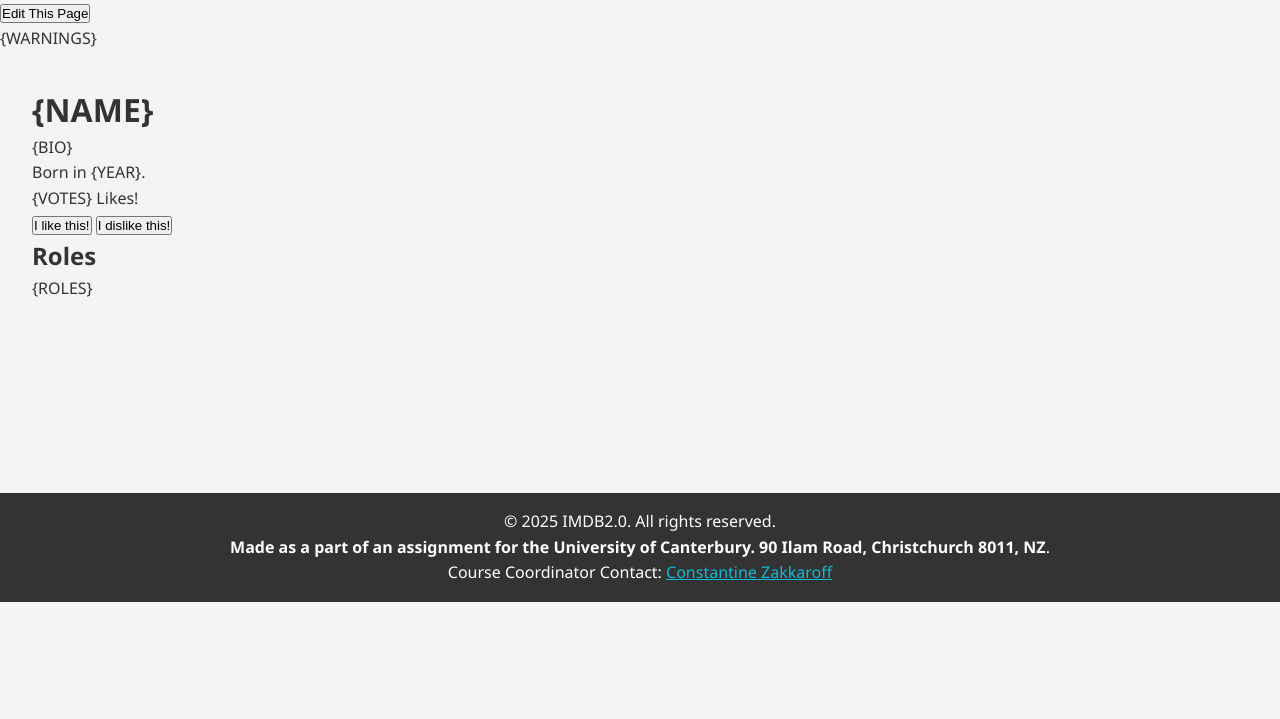
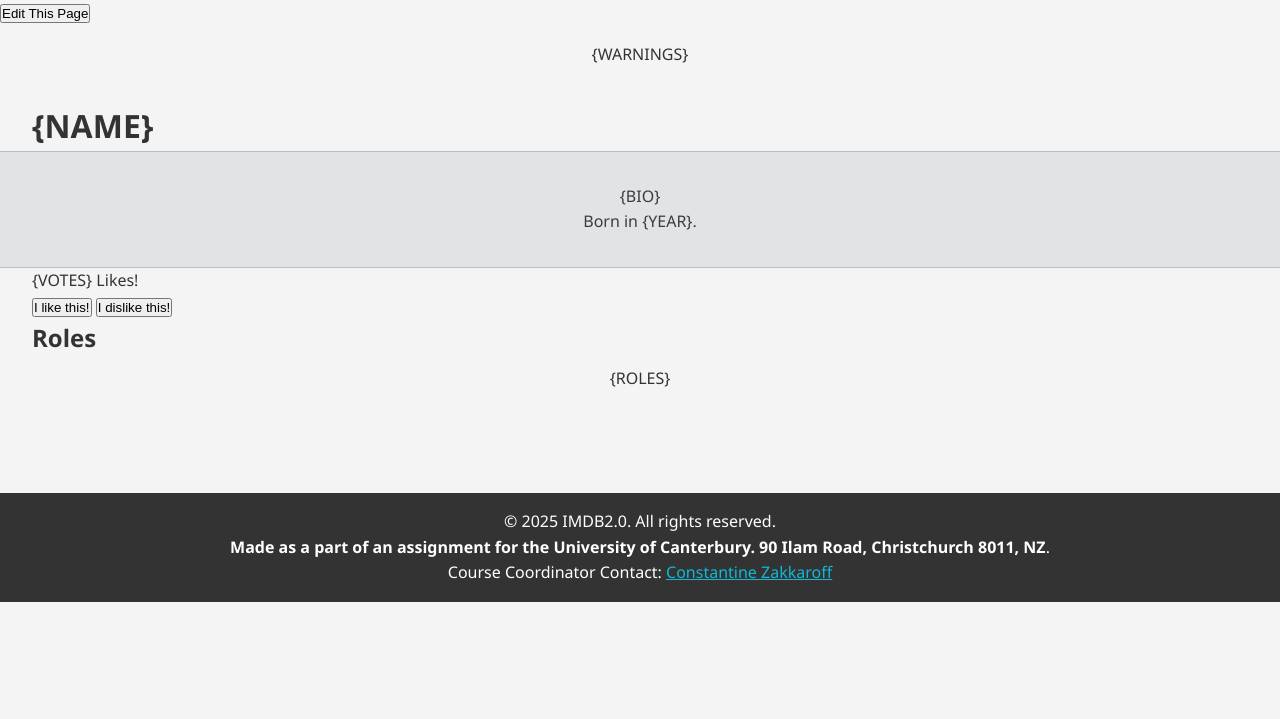
Before and after one commit to Camusi/INFO263-Group-Assignment, a PHP site: page /resources/template_person.php in a window 1280 px wide. Shown: the part 198-917 px from the top of the page. Before the commit the page ends 800 px from the top, so only its background shows below. Run offline with PHP 8.4, Linux system fonts and the light colour scheme.

Commit message:
ADD: Page generation formatting.

```diff
--- a/2025-group1/imdb2/resources/generate.php
+++ b/2025-group1/imdb2/resources/generate.php
@@ -226,7 +226,7 @@ $notable_people = !empty($notable_peopleArr) ? implode(', ', $notable_peopleArr)
 
 $warningsArr[] = 'This page is automatically generated based on data from an IMDB database export. Information may be out of date or not accurately reflect reality.';
 foreach ($warningsArr as $warning) {
-    $warnings .= '<span id="page-warning">'. htmlspecialchars($warning) . '</span><br>';
+    $warnings .= '<br><span id="page-warning">'. htmlspecialchars($warning) . '</span><br><br>';
 }
 // Votes Logic
 $votes = 0;
--- a/2025-group1/imdb2/resources/style.css
+++ b/2025-group1/imdb2/resources/style.css
@@ -82,7 +82,7 @@ a:hover {
 /* Main content */
 .main-content {
   padding: 2rem;
-  padding-bottom: 10rem; /* Increased to prevent content from being hidden behind the fixed footer */
+  padding-bottom: 20rem;
 }
 
 .footer {
@@ -177,6 +177,14 @@ a:hover {
     width: 90%;
     max-width: 350px;
   }
+  .person-list {
+    flex-direction: column;
+    align-items: center;
+  }
+  .person-card {
+    width: 90%;
+    max-width: 350px;
+  }
 }
 
 .person-list {
@@ -209,3 +217,64 @@ a:hover {
     max-width: 350px;
   }
 }
+
+#warnings {
+  display: flex;
+  flex-direction: column;
+  align-items: center;
+  margin-top: 1rem;
+  gap: 1rem; /* Add spacing between warnings */
+}
+#page-warning {
+  background-color: #f8d7da;
+  color: #721c24;
+  padding: 1rem;
+  border: 1px solid #f5c6cb;
+  border-radius: 4px;
+  margin: 0 auto; /* Remove vertical margin, spacing is handled by gap */
+  max-width: 600px;
+  width: 100%;
+}
+
+#blurb {
+  background-color: #e2e3e5;
+  color: #383d41;
+  padding: 2rem 0;
+  border-top: 1px solid #b8c0c7;
+  border-bottom: 1px solid #b8c0c7;
+  border-radius: 0;
+  margin: 0;
+  width: 100vw;
+  max-width: 100vw;
+  position: relative;
+  left: 50%;
+  right: auto;
+  transform: translateX(-50%);
+  box-sizing: border-box;
+  text-align: center;
+}
+
+.roles-list {
+  display: flex;
+  flex-wrap: wrap;
+  gap: 1rem;
+  justify-content: center;
+  flex-direction: row;
+  overflow: hidden;
+  word-break: break-word;
+  padding: 0.5rem;
+  list-style: none;
+}
+
+.roles-list li {
+  background: #fff;
+  color: #383d41;
+  border-radius: 6px;
+  padding: 0.5rem 1rem;
+  box-shadow: 0 0 6px rgba(0,0,0,0.08);
+  font-size: 1rem;
+  margin: 0;
+  min-width: 80px;
+  text-align: center;
+  font-weight: 500;
+}
--- a/2025-group1/imdb2/resources/template_person.php
+++ b/2025-group1/imdb2/resources/template_person.php
@@ -35,9 +35,9 @@
             <button id="like-button">I like this!</button>
             <button id="dislike-button">I dislike this!</button>
         </div>
-        <div id="people">
+        <div id="roles" class="roles">
             <h2>Roles</h2>
-            <ul>
+            <ul class="roles-list">
                 {ROLES}
             </ul>
         </div>
```
